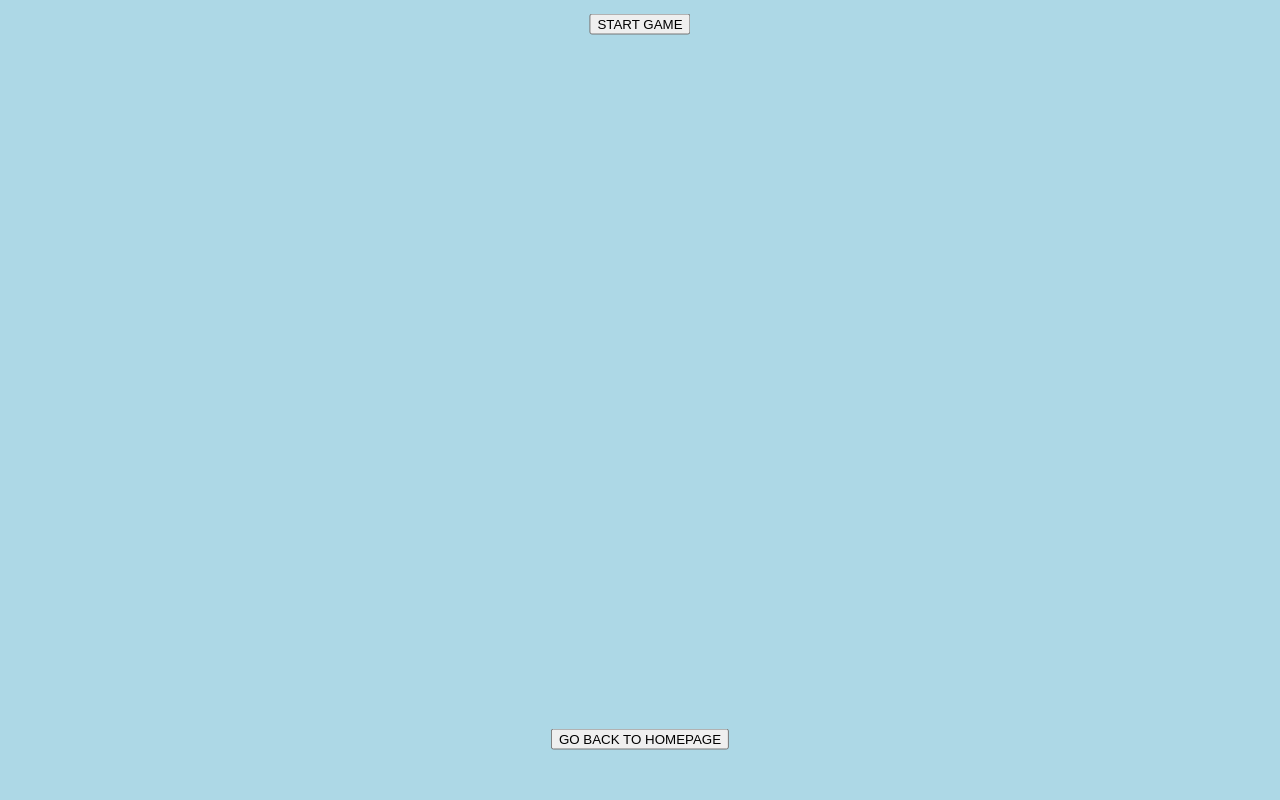
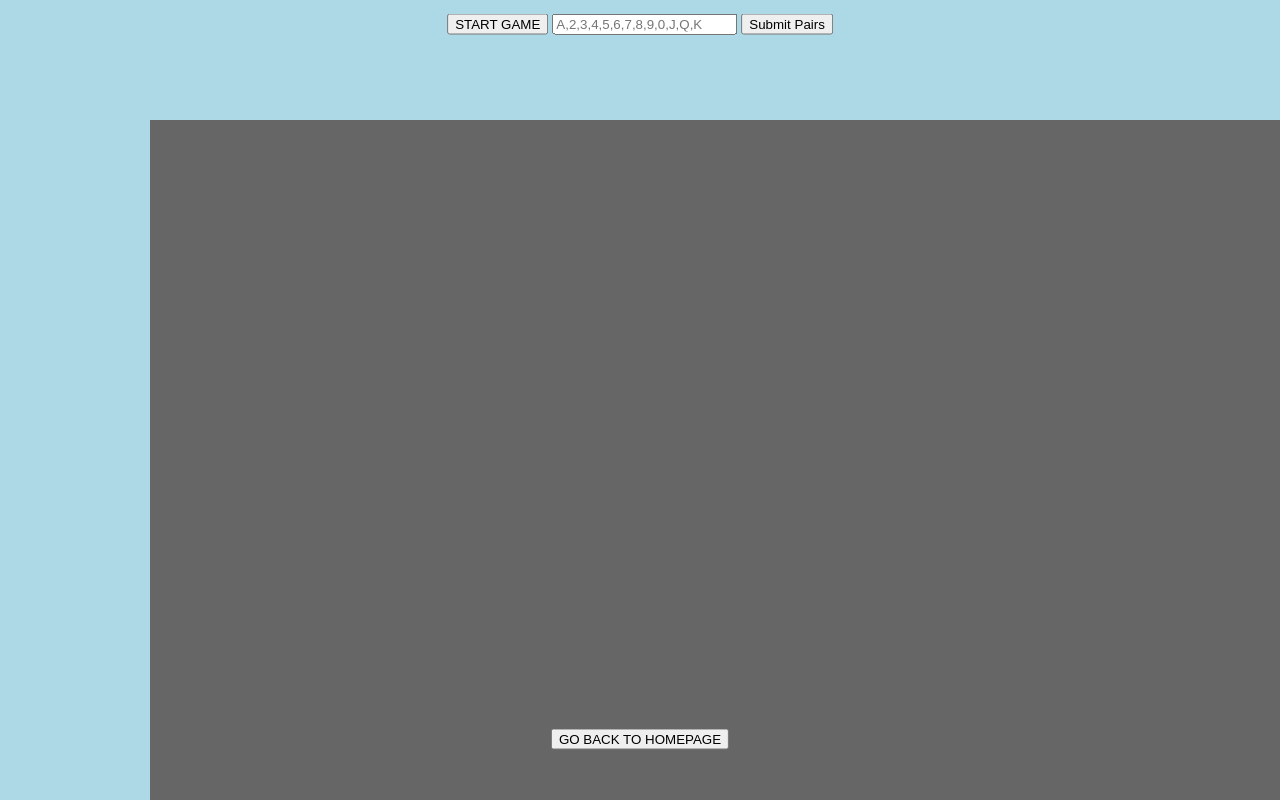
Before and after one commit to s0901527/Card-Game, a plain HTML site: page game.html in a window 1280 px wide. Drawn offline with Linux system fonts and the light colour scheme.

Commit message:
Update game.html

```diff
--- a/game.html
+++ b/game.html
@@ -26,10 +26,18 @@
     </head>
     <body>
         <div class="start">
-            <button onclick="hehe()">START GAME</button>
+            <button onclick="hehe()" id = "sart">START GAME</button>
+            <input type="text" placeholder="A,2,3,4,5,6,7,8,9,0,J,Q,K" id = "form">
+            <button id = "submit">Submit Pairs</button>
         </div>
 
-        <div class="container" id="board"></div>
+        <div class="container" id="board" style="position: absolute;
+        left: 150px;
+        top: 120px;
+        width: 1700px;
+        height: 700px;
+        background-color: #666">
+        </div>
 
         <div class="back">
             <button onclick="history.back()">
```
